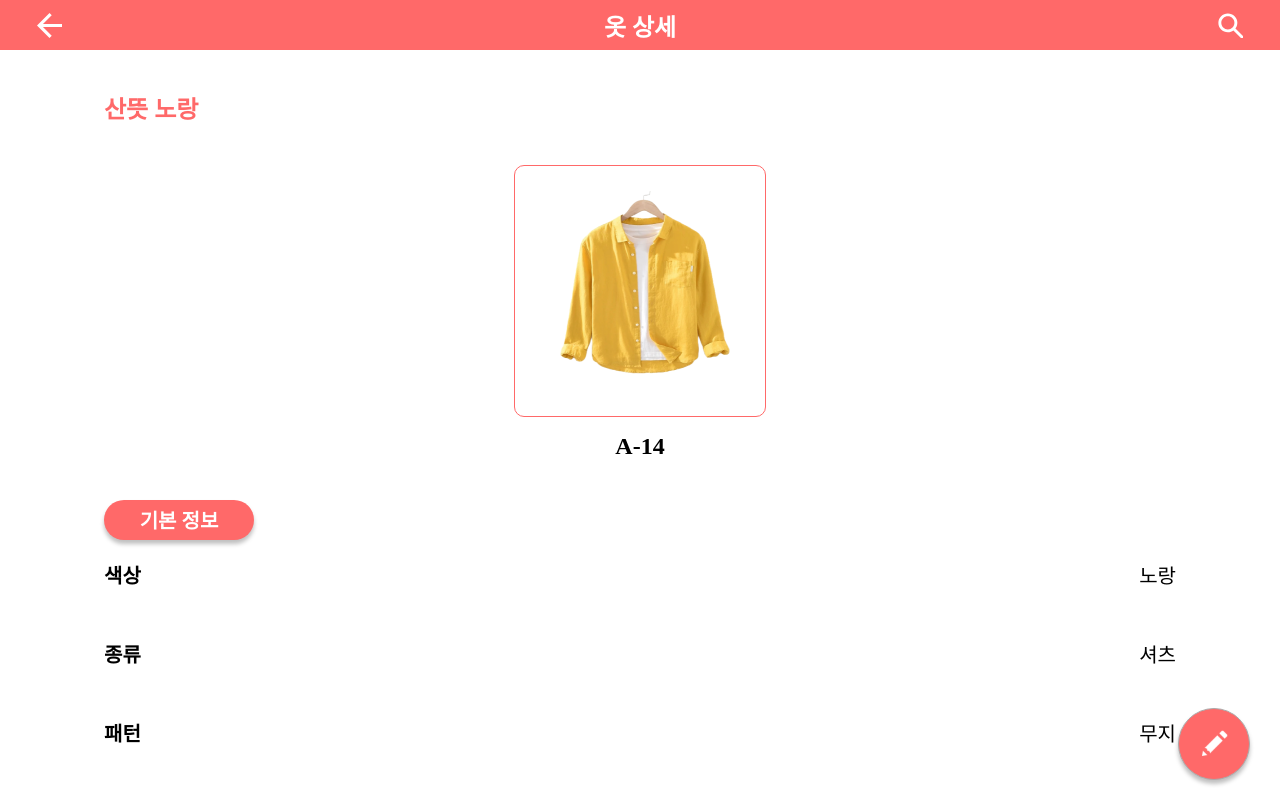
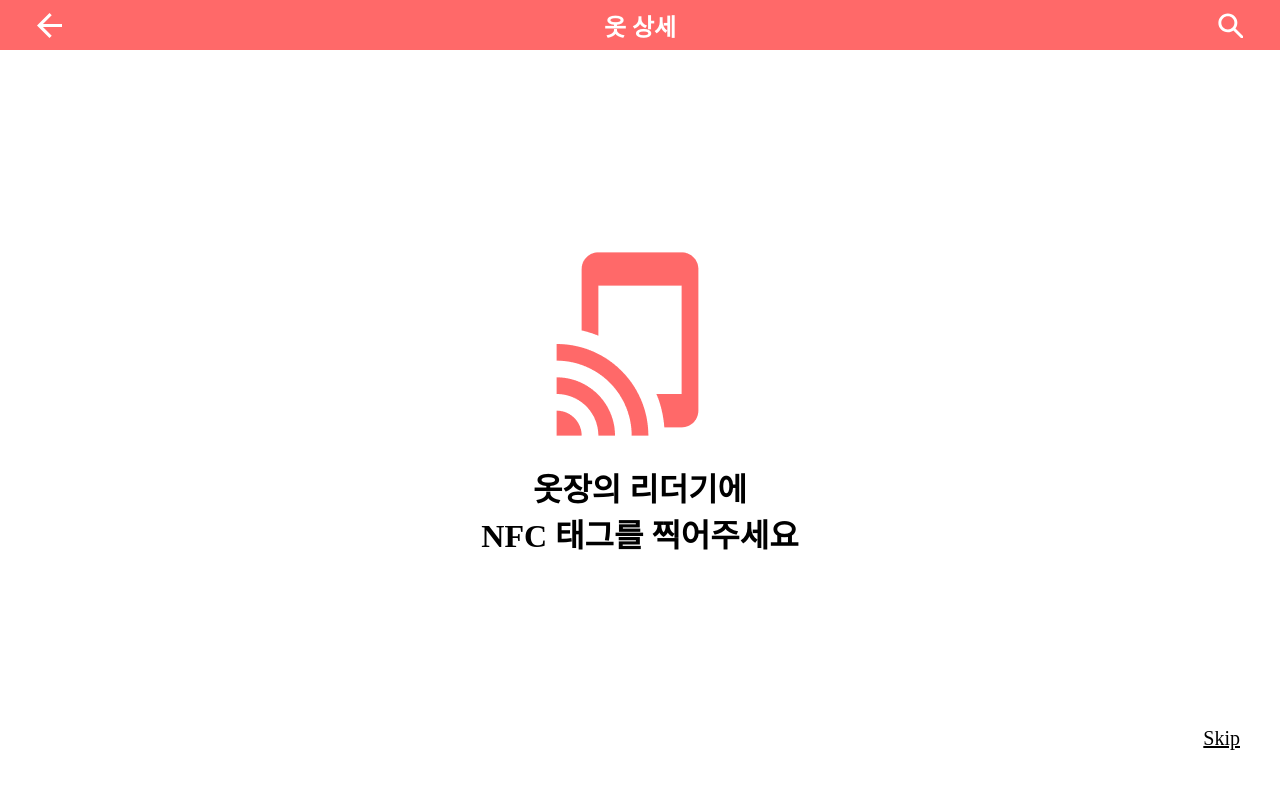
Before and after one commit to Dongbok-Lee/CloseToYou, a React (Vite) app in the folder frontend/CloseToYou/: page /clothes/1 in a window 1280 px wide. Shown: the top 800 px of the page. Built offline with nearby package versions, Linux system fonts and the light colour scheme.

Commit message:
refactor: nfc태그 출력 화면 변경

```diff
--- a/frontend/CloseToYou/src/pages/clothes/detail/ClothesDetailPage.jsx
+++ b/frontend/CloseToYou/src/pages/clothes/detail/ClothesDetailPage.jsx
@@ -9,7 +9,12 @@ import {
   DetailTitle,
   DetailInfo,
   LocationInfo,
+  SkipContainer,
+  NfcImg,
+  NfcText,
+  SkipButton
 } from './ClothesDetailPageStyle';
+import NFCImg from '../../../assets/icons/nfc.png';
 import FloatingButton from '../../../components/floatingbutton/FloatingButton';
 import tempImage from '../../../assets/icons/temp-image.png';
 
@@ -28,6 +33,22 @@ const ClothesDetailPage = () => {
 
   const navigate = useNavigate();
   const { id = 0 } = useParams();
+
+  const [showContent, setShowContent] = useState(false);
+
+  const handleSkip = () => {
+    setShowContent(true);
+  };
+
+  if (!showContent) {
+    return (
+      <SkipContainer>
+        <NfcImg src={NFCImg} alt="NFC Img" />
+        <NfcText>옷장의 리더기에<br />NFC 태그를 찍어주세요</NfcText>
+        <SkipButton onTouchStart={handleSkip}>Skip</SkipButton>
+      </SkipContainer>
+    );
+  }
 
   const handleEditClick = () => {
     navigate(`/clothes/edit/${id}`);
--- a/frontend/CloseToYou/src/pages/clothes/detail/ClothesDetailPageStyle.js
+++ b/frontend/CloseToYou/src/pages/clothes/detail/ClothesDetailPageStyle.js
@@ -1,6 +1,40 @@
 import styled from '@emotion/styled';
 
 export const ClothesDetailPageContainer = styled.div``;
+
+export const SkipContainer = styled.div`
+  display: flex;
+  flex-direction: column;
+  justify-content: center;
+  align-items: center;
+  height: 100vh;
+  position: relative;
+`;
+
+export const NfcImg = styled.img`
+  margin-bottom: 20px;
+`;
+
+export const NfcText = styled.span`
+  text-align: center;
+  font-family: "KoddiUD OnGothic";
+  font-size: 2rem;
+  font-style: normal;
+  font-weight: 700;
+  line-height: normal;
+`;
+
+export const SkipButton = styled.p`
+  padding: 10px 20px;
+  font-size: 1.25rem;
+  border-radius: 5px;
+  border: none;
+  position: absolute;
+  bottom: 20px;
+  right: 20px;
+  text-decoration: underline;
+
+`;
 
 export const ClothesName = styled.h1`
   margin: 40px;
--- a/frontend/CloseToYou/src/pages/clothes/detail/ClothesEditPage.jsx
+++ b/frontend/CloseToYou/src/pages/clothes/detail/ClothesEditPage.jsx
@@ -8,10 +8,6 @@ import {
   DetailItem,
   DetailTitle,
   ButtonWrapper,
-  SkipContainer,
-  NfcIcon,
-  NfcText,
-  SkipButton,
   ImageContainer,
   LocationInputContainer,
   TextInputStyled,
@@ -20,7 +16,6 @@ import TextArea from '../../../components/textarea/Textarea';
 import TextInput from '../../../components/textinput/TextInput';
 import Button from '../../../components/button/Button';
 import tempImage from '../../../assets/icons/temp-image.png';
-import NFCIcon from '../../../assets/icons/nfc.png';
 
 const ClothesEditPage = () => {
   const [nickname, setNickname] = useState('산뜻 노랑');
@@ -32,7 +27,7 @@ const ClothesEditPage = () => {
   const [seasonFeeling, setSeasonFeeling] = useState('봄, 가을');
   const [memo, setMemo] = useState('산뜻한 봄에 피크닉 가고 싶을 때 입을 티셔츠');
   const [location, setLocation] = useState('A-14');
-  const [showContent, setShowContent] = useState(false);
+
 
   const navigate = useNavigate();
   const { id = 0 } = useParams();
@@ -41,19 +36,7 @@ const ClothesEditPage = () => {
     navigate(`/clothes/${id}`);
   };
 
-  const handleSkip = () => {
-    setShowContent(true);
-  };
 
-  if (!showContent) {
-    return (
-      <SkipContainer>
-        <NfcIcon src={NFCIcon} alt="NFC Icon" />
-        <NfcText>옷장의 리더기에<br />NFC 태그를 찍어주세요</NfcText>
-        <SkipButton onTouchStart={handleSkip}>Skip</SkipButton>
-      </SkipContainer>
-    );
-  }
 
   return (
     <ClothesEditPageContainer className="page">
@@ -110,16 +93,11 @@ const ClothesEditPage = () => {
         <DetailItem>
           <DetailTitle>패턴</DetailTitle>
           <select>
-            <option value="animal">동물</option>
-            <option value="artifact">인공물</option>
+            <option value="stripe">스트라이프</option>
             <option value="check">체크무늬</option>
             <option value="dot">도트무늬</option>
+            <option value="plants">식물</option>
             <option value="etc">기타</option>
-            <option value="etcnature">자연</option>
-            <option value="geometric">기하학적</option>
-            <option value="plants">식물</option>
-            <option value="stripe">스트라이프</option>
-            <option value="symbol">심볼</option>
           </select>
         </DetailItem>
       </DetailContainer>
--- a/frontend/CloseToYou/src/pages/clothes/detail/ClothesEditPageStyle.js
+++ b/frontend/CloseToYou/src/pages/clothes/detail/ClothesEditPageStyle.js
@@ -74,7 +74,7 @@ export const SkipContainer = styled.div`
   position: relative;
 `;
 
-export const NfcIcon = styled.img`
+export const NfcImg = styled.img`
   margin-bottom: 20px;
 `;
 
```
